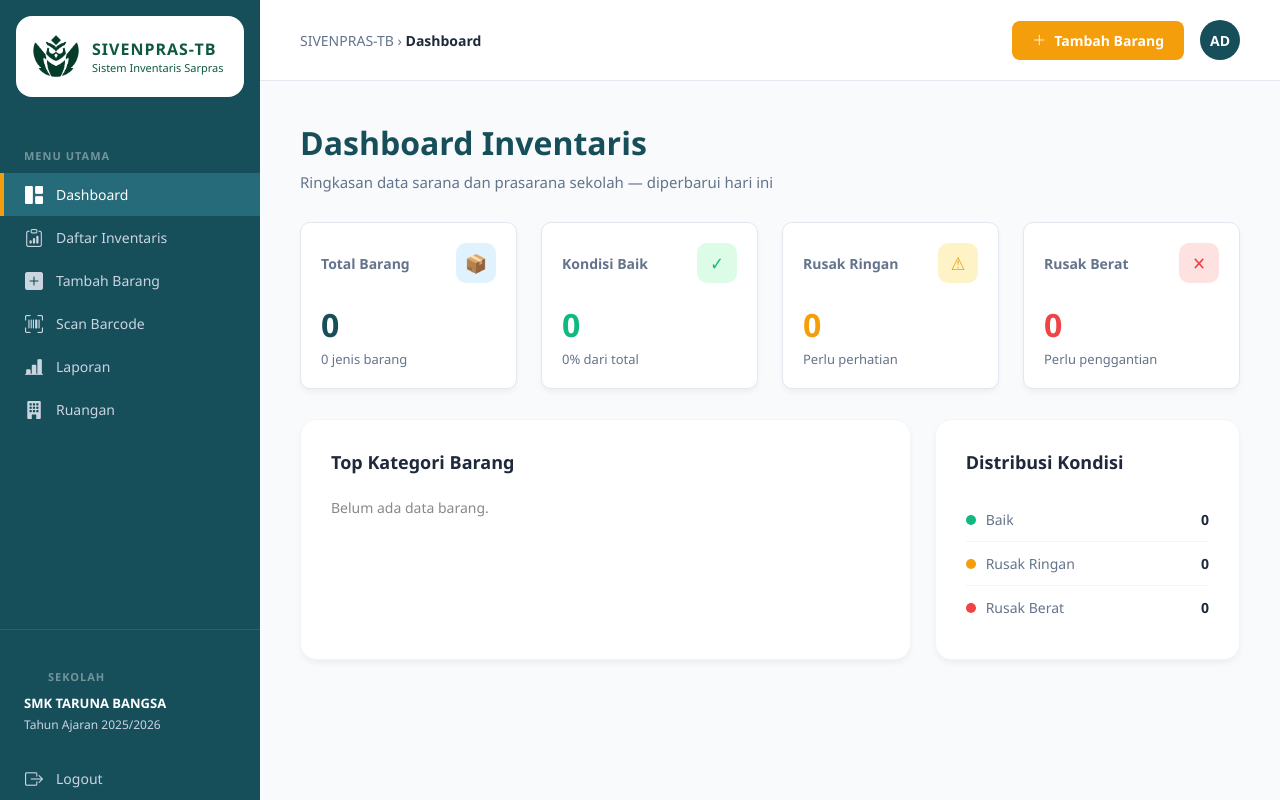
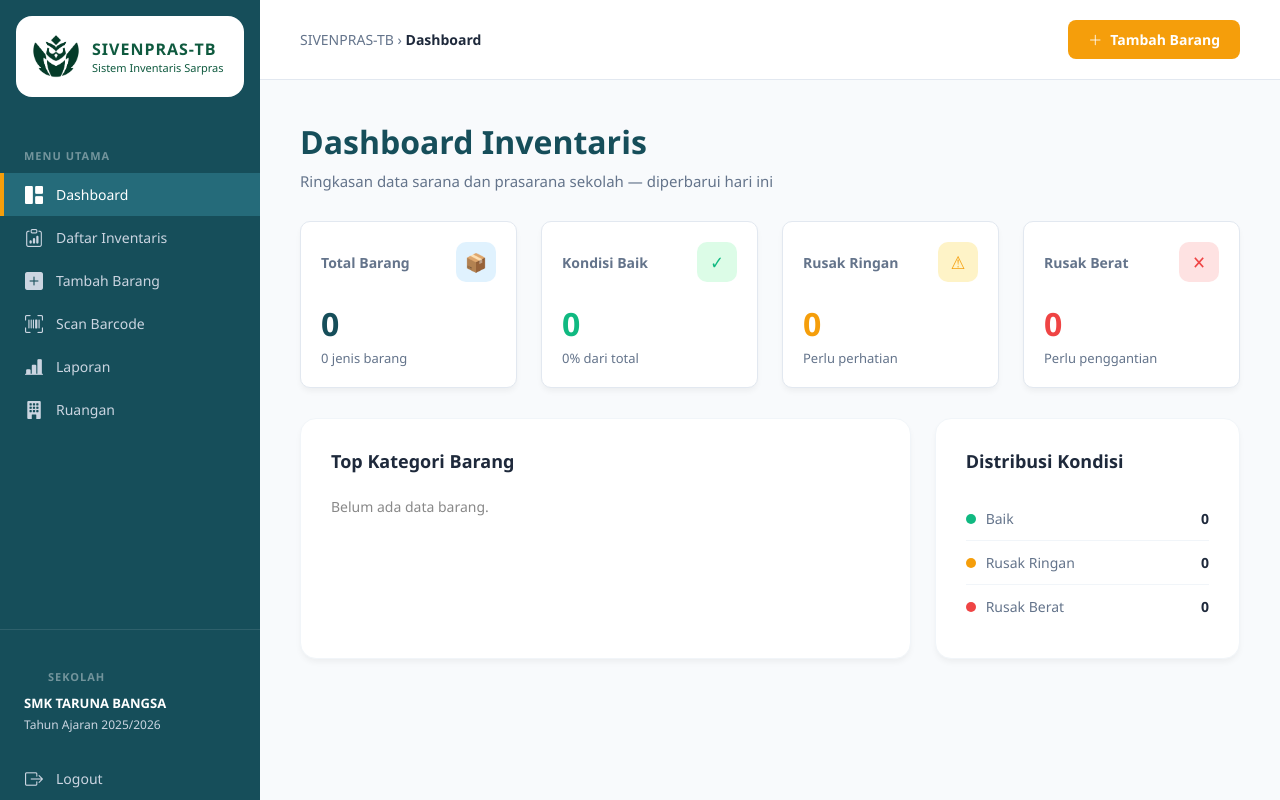
Before and after one commit to IjlalRifan99/sivenpras, a PHP site: page /index.php in a window 1280 px wide. Run offline with PHP 8.4, Linux system fonts and the light colour scheme; the visitor is signed in with stand-in values (Sample User, id 1); data that the repository does not hold is empty; some libraries are stand-ins or nearby versions.

Commit message:
hapus logo kanan atas

```diff
--- a/includes/header.php
+++ b/includes/header.php
@@ -32,6 +32,5 @@ if (!isset($breadcrumb)) $breadcrumb = 'Dashboard';
                 </a>
             <?php endif; ?>
 
-            <div class="avatar">AD</div>
         </div>
     </header>
```
